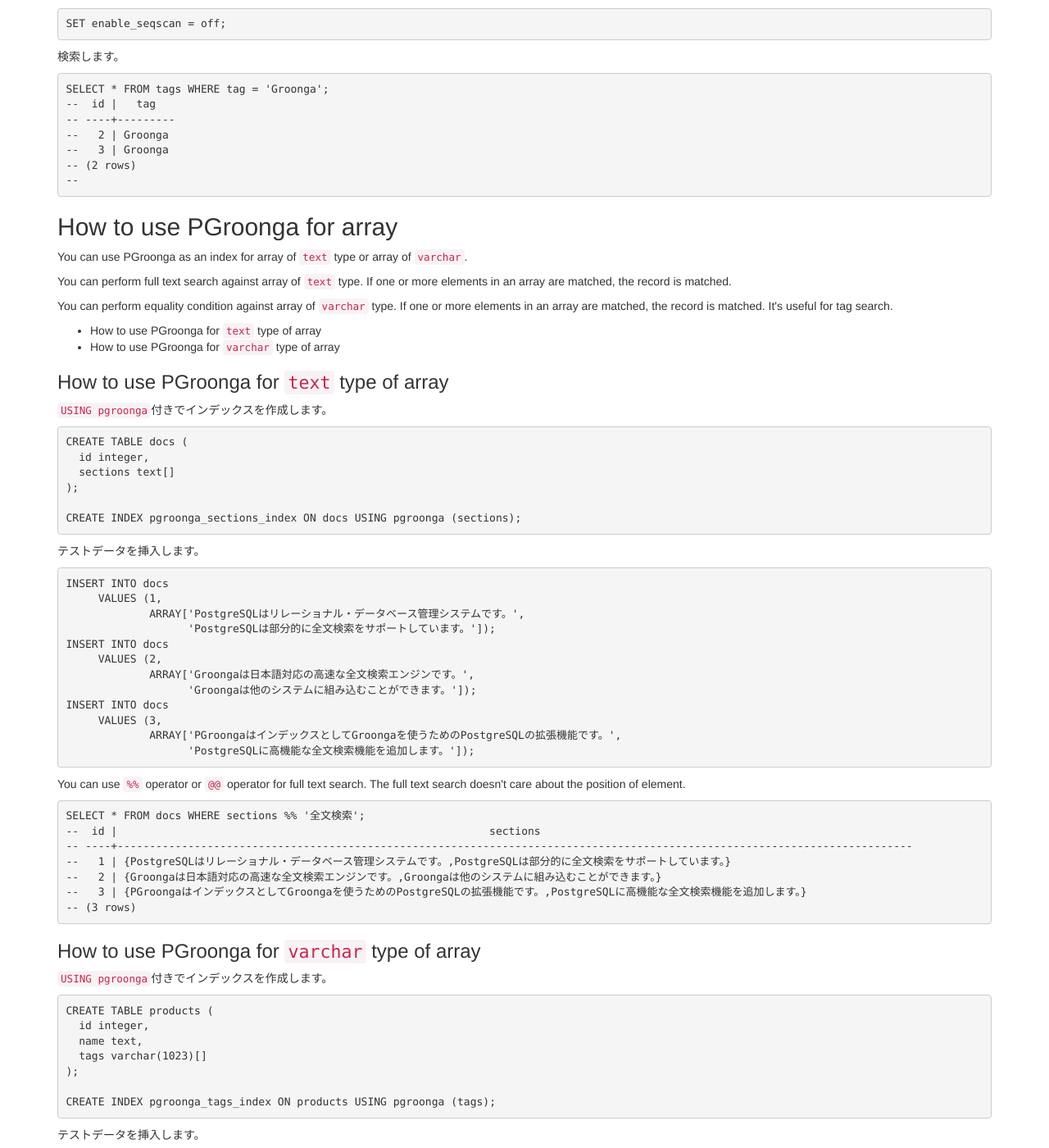
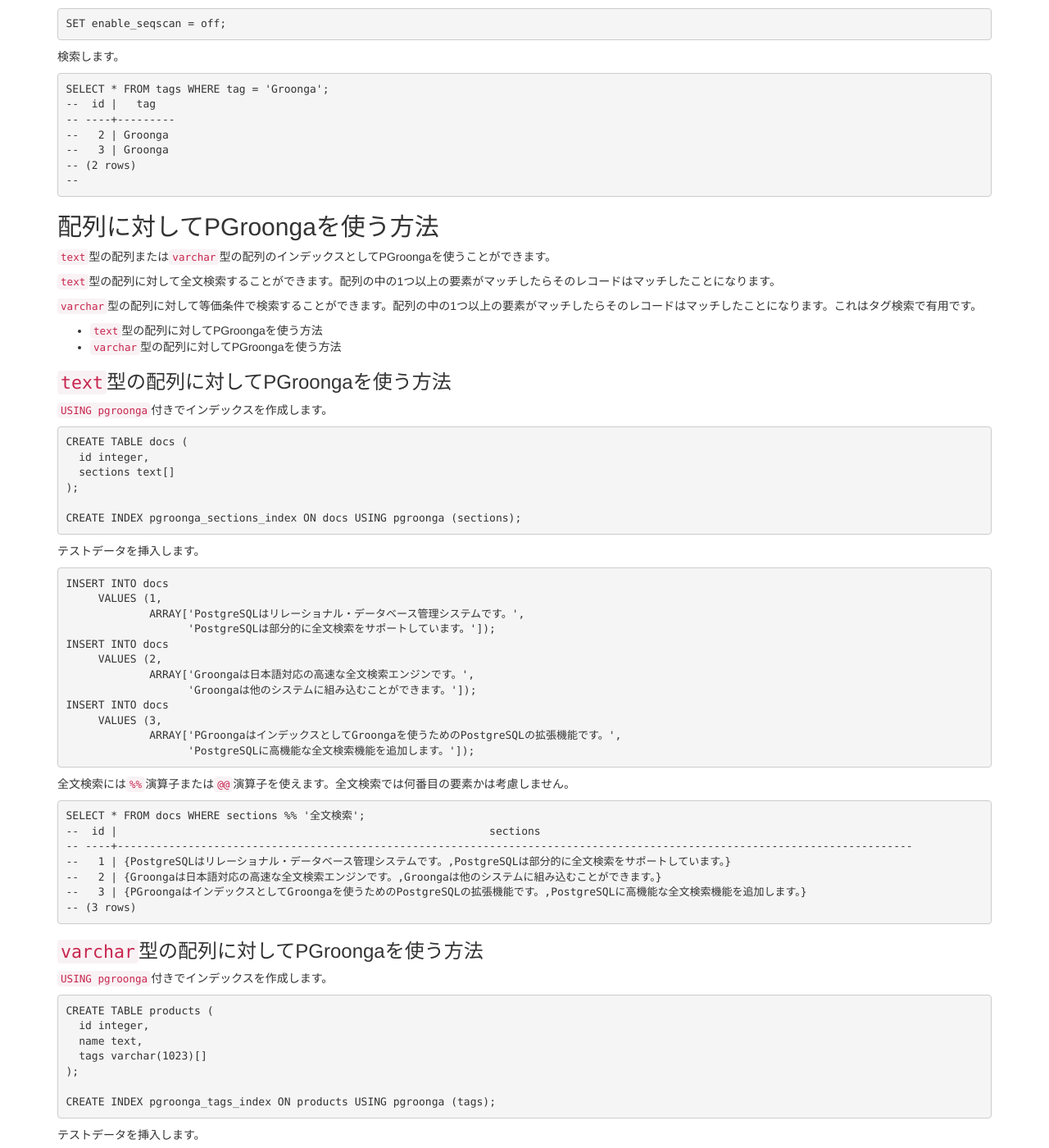
Before and after one commit to pgroonga/pgroonga.github.io, a Jekyll site: the page built from ja/tutorial/index.md, in a window 1280 px wide and 1400 px high, scrolled down 5440 px. Shown: the whole window at 82% size. Built offline with Jekyll 4.4.1, drawn with Linux system fonts in a browser that asks for light colours; some of the changed text lies outside the part shown.

Commit message:
Translate how to use PGroonga for array

````diff
--- a/ja/tutorial/index.md
+++ b/ja/tutorial/index.md
@@ -334,18 +334,18 @@
 --
 ```
 
-## How to use PGroonga for array
+## 配列に対してPGroongaを使う方法
 
-You can use PGroonga as an index for array of `text` type or array of `varchar`.
+`text`型の配列または`varchar`型の配列のインデックスとしてPGroongaを使うことができます。
 
-You can perform full text search against array of `text` type. If one or more elements in an array are matched, the record is matched.
+`text`型の配列に対して全文検索することができます。配列の中の1つ以上の要素がマッチしたらそのレコードはマッチしたことになります。
 
-You can perform equality condition against array of `varchar` type. If one or more elements in an array are matched, the record is matched. It's useful for tag search.
+`varchar`型の配列に対して等価条件で検索することができます。配列の中の1つ以上の要素がマッチしたらそのレコードはマッチしたことになります。これはタグ検索で有用です。
 
-  * How to use PGroonga for `text` type of array
-  * How to use PGroonga for `varchar` type of array
+  * `text`型の配列に対してPGroongaを使う方法
+  * `varchar`型の配列に対してPGroongaを使う方法
 
-### How to use PGroonga for `text` type of array
+### `text`型の配列に対してPGroongaを使う方法
 
 `USING pgroonga`付きでインデックスを作成します。
 
@@ -375,7 +375,7 @@
                    'PostgreSQLに高機能な全文検索機能を追加します。']);
 ```
 
-You can use `%%` operator or `@@` operator for full text search. The full text search doesn't care about the position of element.
+全文検索には`%%`演算子または`@@`演算子を使えます。全文検索では何番目の要素かは考慮しません。
 
 ```sql
 SELECT * FROM docs WHERE sections %% '全文検索';
@@ -387,7 +387,7 @@
 -- (3 rows)
 ```
 
-### How to use PGroonga for `varchar` type of array
+### `varchar`型の配列に対してPGroongaを使う方法
 
 `USING pgroonga`付きでインデックスを作成します。
 
@@ -418,7 +418,7 @@
              ARRAY['PostgreSQL', 'Groonga', 'full-text search']);
 ```
 
-You can use `%%` operator to find records that have one or more matched elements. If element's value equals to queried value, the element is treated as matched.
+指定した要素を含んだレコードを見つけるには`%%`演算子を使います。もし、要素の値が指定した値と等しければその要素はマッチしたことになります。
 
 ```sql
 SELECT * FROM products WHERE tags %% 'PostgreSQL';
````
Also changed, not shown: 1 other file.
